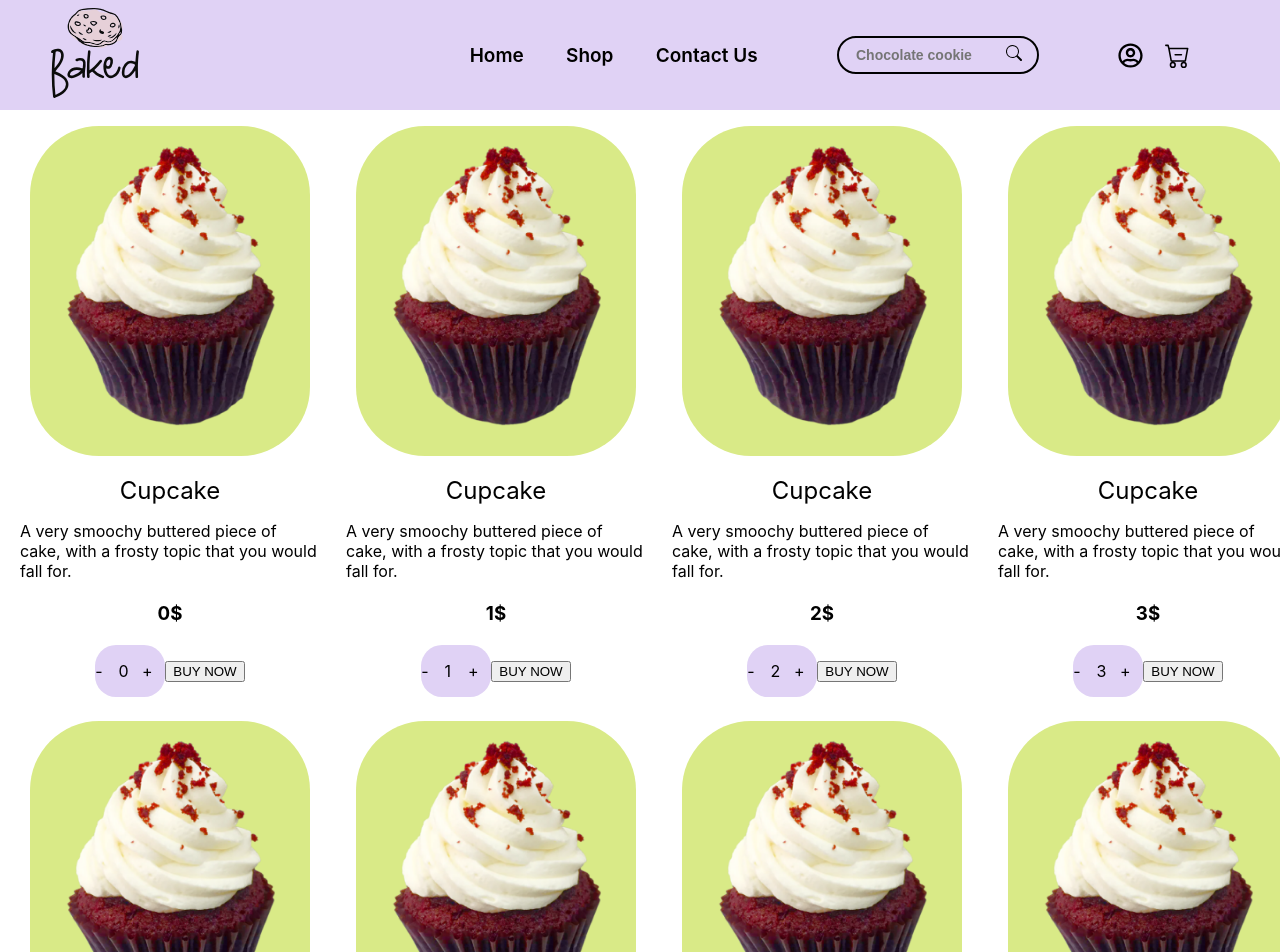
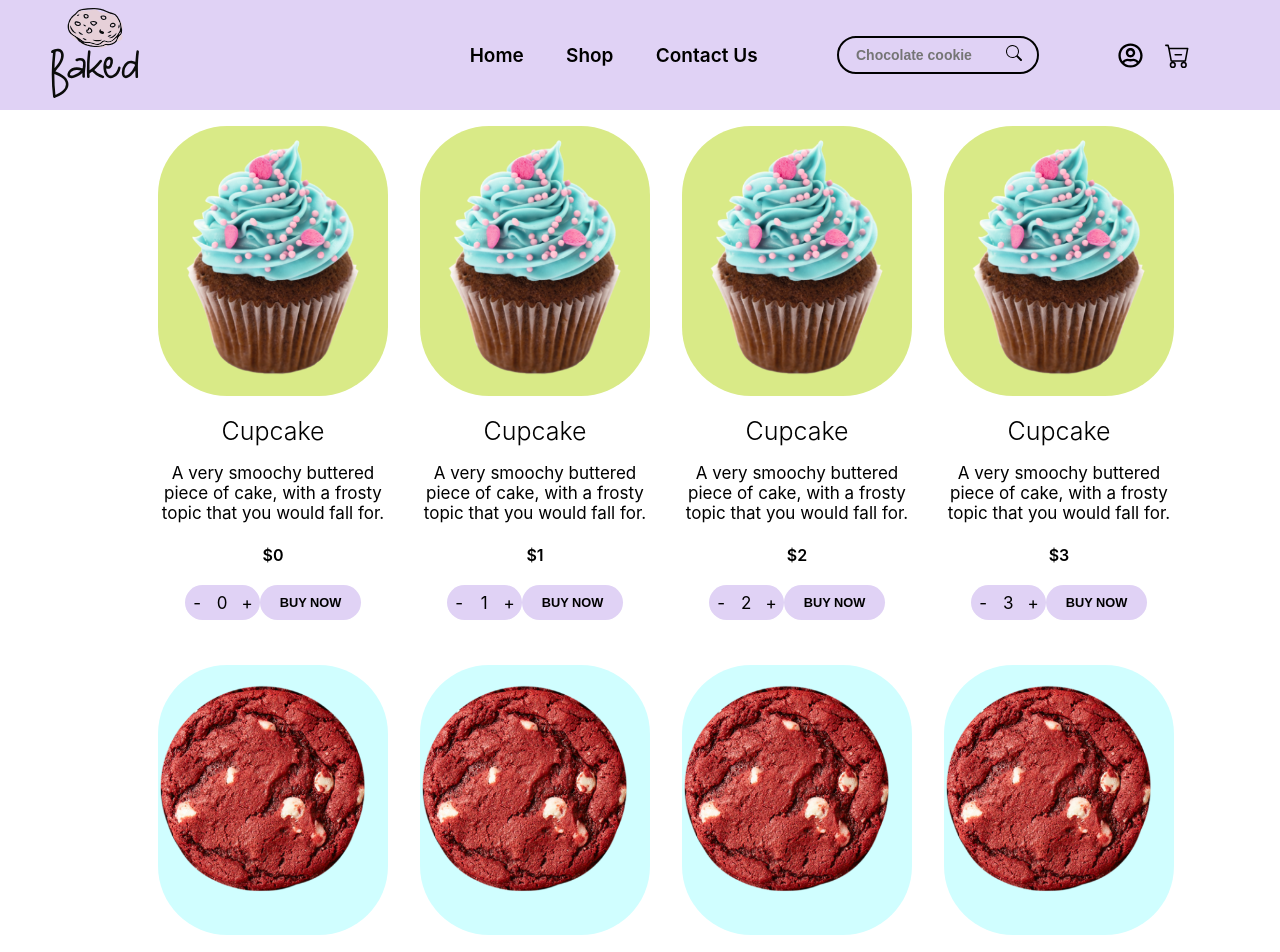
Before and after one commit to SaraBaassiri/baked_lb-website, a React (Create React App) app: page /shop in a window 1280 px wide. Shown: the top 952 px of the page. Built offline with nearby package versions, Linux system fonts and the light colour scheme; a web font is replaced by a local one.

Commit message:
tried to fix

```diff
--- a/src/Views/Shop/Shop.css
+++ b/src/Views/Shop/Shop.css
@@ -1,5 +1,23 @@
 .shop {
     margin-block: 1em;
+    margin-left: 10%;
+    margin-right: 10%;
+}
+
+.titles h1 {
+    font-size: 3em;
+    font-weight: 350;
+    margin: 0;
+    padding: 10px;
+    text-align: center;
+}
+
+.titles h4 {
+    font-size: 1.2em;
+    font-weight: 350;
+    margin-bottom: 5%;
+    padding: 10px;
+    text-align: center;
 }
 
 .ShopItem {
@@ -12,31 +30,50 @@
     align-items: center;
 }
 
-.ShopInnerImage {
+.ShopInnerImage1 {
     background-color: #D9EA87;
     border-radius: 69px;
-    width: 280px;
-    height: 330px;
+    width: 230px;
+    height: 270px;
     margin: 0 auto;
 }
 
-.ShopInnerImage img {
+.ShopInnerImage1 img {
     width: 100%;
     height: 100%;
     object-fit: contain;
     border-radius: 69px;
 }
 
+.ShopInnerImage2 {
+    background-color: #D0FEFF;
+    border-radius: 69px;
+    width: 230px;
+    height: 270px;
+    margin: 0 auto;
+}
+
+.ShopInnerImage2 img {
+    width: 90%;
+    height: 90%;
+    object-fit: contain;
+    border-radius: 69px;
+    align-self: center;
+}
 
 .ShopItem h2 {
-    font-weight: normal;
+    font-weight: 350;
+    font-size: 25px;
     margin: 0;
     padding: 0;
     margin-top: 20px;
 }
 
 .ShopItem p {
-    width: 300px;
+    width: 250px;
+    text-align: center;
+    font-size: 17px;
+    font-weight: normal;
 }
 
 .ShopItem h3 {
@@ -53,11 +90,31 @@
 }
 
 .AddItem {
-    width: 70px;
+    width: 75px;
     display: flex;
     flex-direction: row;
     justify-content: space-around;
     align-items: center;
     background-color: #E0D2F5;
-    border-radius: 21px;
+    border-radius: 20px;
+    height: 35px;
+    margin-bottom: 45px;
 }
+
+button {
+    border: none;
+    background-color: #E0D2F5;
+    font-size: 0.8em;
+    font-weight: 600;
+    cursor: pointer;
+    text-transform: uppercase;
+    border-radius: 50px;
+    padding: 10px 20px;
+    margin-bottom: 45px;
+}
+
+.price {
+    font-weight: 600;
+    font-size: 1em;
+    margin-left: 10px;
+}
--- a/src/Views/Shop/Shop.jsx
+++ b/src/Views/Shop/Shop.jsx
@@ -1,6 +1,7 @@
 import React from "react";
 import "./Shop.css";
 import { Grid } from "@mui/material";
+
 
 export default function Shop() {
   return (
@@ -13,14 +14,35 @@ export default function Shop() {
         {Array.from(Array(8)).map((_, index) => (
           <Grid item xs={2} sm={4} md={4} key={index}>
             <div className="ShopItem">
-              <div className="ShopInnerImage">
-                <img src="/cupcake2.png" alt="" />
+              <div className="ShopInnerImage1">
+                <img src="/BlueCup.png" alt="" />
                 <span className="InnerBackground" />
               </div>
               <h2>Cupcake</h2>
               <p>
                 A very smoochy buttered piece of cake, with a frosty topic that
                 you would fall for.
+              </p>
+              <h3 className="price">${index}</h3>
+              <div className="LowerItemSection">
+                <div className="AddItem">
+                  <p>-</p>
+                  <p>{index}</p>
+                  <p>+</p>
+                </div>
+                <button>Buy Now</button>
+              </div>
+            </div>
+
+            <div className="ShopItem">
+              <div className="ShopInnerImage2">
+                <img src="/RedCake.png" alt="" />
+                <span className="InnerBackground" />
+              </div>
+              <h2>Red Velvet Cookie</h2>
+              <p>
+                A bright red velvet cookies filled with M&M’s,
+                gooey melty dark chocolate chips and rich dark chunks.
               </p>
               <h3>{index}$</h3>
               <div className="LowerItemSection">
@@ -29,7 +51,7 @@ export default function Shop() {
                   <p>{index}</p>
                   <p>+</p>
                 </div>
-                <button>BUY NOW</button>
+                <button>Buy Now</button>
               </div>
             </div>
           </Grid>
```
